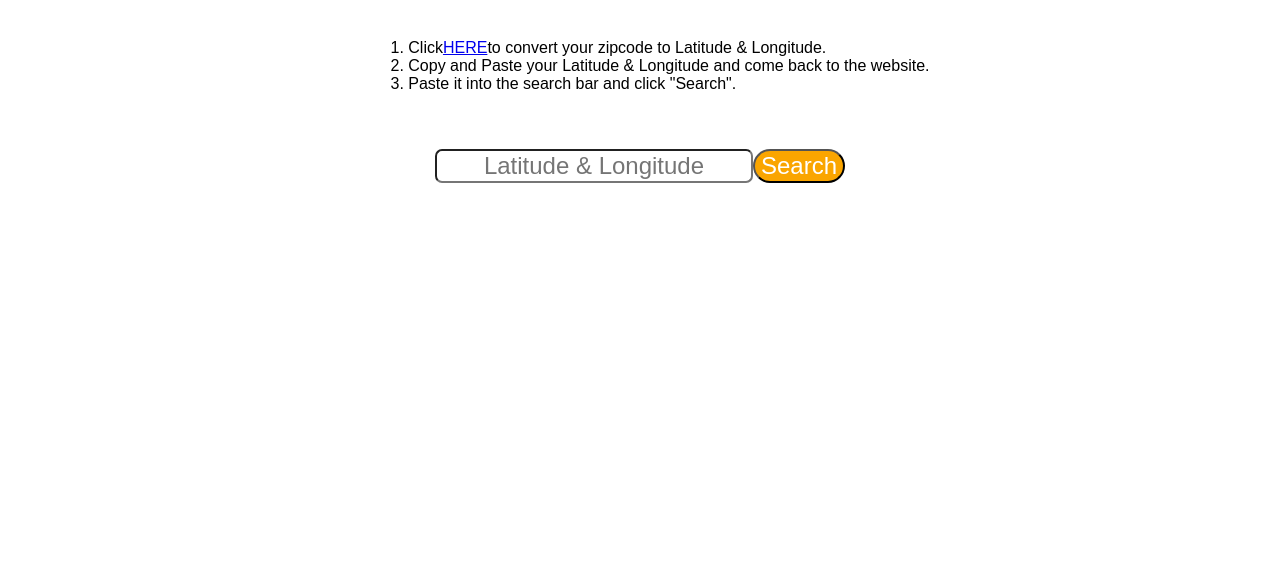
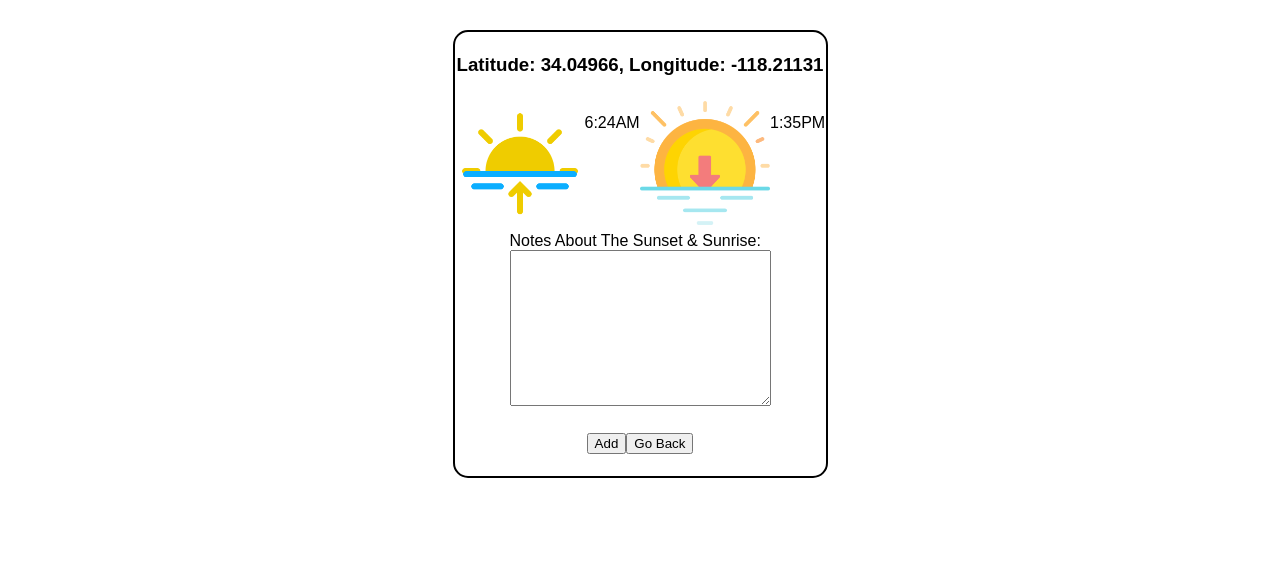
Before and after one commit to Gallegos22/Sunsets-FAR-and-NEAR, a website: page index.html in a window 1280 px wide. Shown: the part 229-800 px from the top of the page. Drawn offline with Linux system fonts and the light colour scheme; a web font is replaced by a local one.

Commit message:
Current Progress part 2

```diff
--- a/css/styles.css
+++ b/css/styles.css
@@ -32,7 +32,7 @@ input[type='text'] {
 }
 
 .column-full {
-  min-height: 100px;
+  min-height: 66px;
   display: flex;
   justify-content: center;
   align-items: center;
@@ -46,6 +46,7 @@ input[type='text'] {
 input {
   font-size: 24px;
   border-radius: 7px;
+  height: 112px;
 }
 
 .search-button {
@@ -59,7 +60,6 @@ input {
 .row {
   /* border: 2px red solid; */
   display: flex;
-  justify-content: center;
 }
 
 .new-button-div {
@@ -108,18 +108,6 @@ img {
   justify-content: flex-end;
 }
 
-.column-full-textarea {
-  size: 30px;
-  font-weight: 600;
-  line-height: 40.72px;
-  width: 100px;
-  display: flex;
-  align-items: center;
-  gap: 15px;
-  margin-bottom: 10px;
-  justify-content: center;
-}
-
 .adding-icon {
   position: relative;
   top: 106px;
@@ -140,3 +128,14 @@ h1 {
   /* margin: 0 auto; */
   text-align: center;
 }
+
+#sunset-entries {
+  border: solid 2px black;
+  width: 375px;
+  padding: 0;
+  border-radius: 15px;
+}
+
+.column-fourth {
+  flex-basis: 25%;
+}
--- a/index.html
+++ b/index.html
@@ -25,7 +25,7 @@
     </div>
     <!-- This is the Form Section -->
     <main class="main-container">
-      <div data-view="entry-form" class="" id="entry-form">
+      <div data-view="entry-form" class="hidden" id="entry-form">
         <form id="sunsetForm">
           <div class="row">
             <div class="column-full">
@@ -63,9 +63,9 @@
         </form>
       </div>
       <!-- This is the Entry Section -->
-      <div data-view="Sunset-entries" class="hidden" id="sunset-entries">
+      <div data-view="Sunset-entries" class="">
         <div class="row">
-          <div class="column-half">
+          <div class="column-full">
             <div class="sunset-entries">
               <h2>SunRise &amp; SunSet Info:</h2>
             </div>
@@ -73,10 +73,8 @@
         </div>
         <div class="view-container">
           <div class="view">
-            <p id="noSunsetsText" class="noSunsetsText hidden">
-              No Sunsets Have Been Added..
-            </p>
-            <ul id="Sunset-entries">
+            <p class="noSunsetsText hidden">No Sunsets Have Been Added..</p>
+            <ul id="sunset-entries">
               <li>
                 <div class="row">
                   <div class="column-full">
@@ -87,11 +85,11 @@
                 </div>
                 <div class="row">
                   <div class="column-fourth">
-                    <img src="/images/Sunrise.png" class="picture" />
+                    <img src="/images/Sunrise.png" class="picture" alt="sdfa" />
                   </div>
                   <div class="column-fourth">
                     <div class="info">
-                      <p id="sunriseApi"></p>
+                      <p id="sunriseApi">6:24AM</p>
                     </div>
                   </div>
                   <div class="column-fourth">
@@ -99,22 +97,27 @@
                   </div>
                   <div class="column-fourth">
                     <div class="info">
-                      <p id="sunsetApi"></p>
+                      <p id="sunsetApi">1:35PM</p>
                     </div>
                   </div>
                 </div>
                 <div class="row">
-                  <div class="column-full-textarea">
-                    <i
-                      class="fa-solid fa-plus fa-2xl adding-icon"
-                      style="color: #fff700"></i>
+                  <div class="column-full">
                     <div class="description">
                       <label>Notes About The Sunset &amp; Sunrise:</label>
                       <br />
-                      <textarea name="notes" id="add-notes" cols="30" rows="10">
-The Sunset Was Beautiful</textarea
-                      >
+                      <textarea
+                        name="sunset-description"
+                        id="description"
+                        cols="30"
+                        rows="10"></textarea>
                     </div>
+                  </div>
+                </div>
+                <div class="row">
+                  <div class="column-full">
+                    <button type="submit" class="add-sunset">Add</button>
+                    <button>Go Back</button>
                   </div>
                 </div>
               </li>
```
Also changed, not shown: images/Sunrise.png (added), images/Sunset.png (added).
